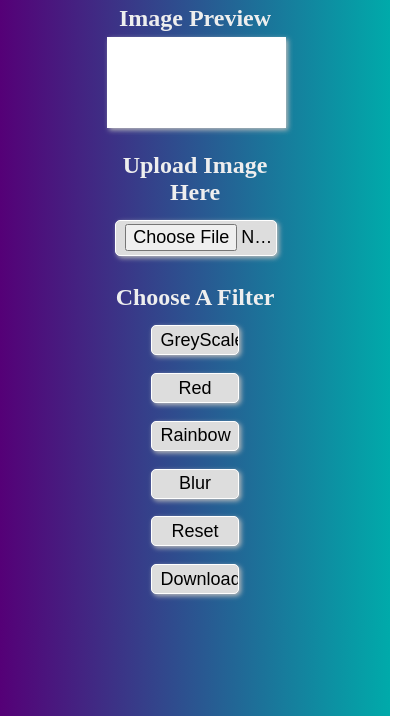
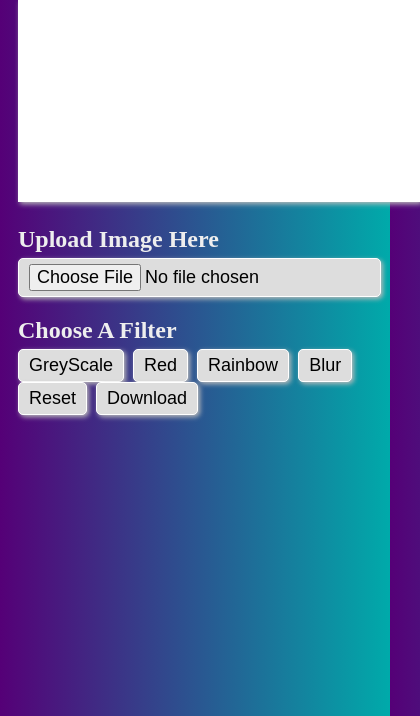
Before and after one commit to UnekwuMartha/Online-Image-Filter, a plain HTML site: page index.html in a window 390 px wide. Shown: the part 128-844 px from the top of the page, 420 px wide, since content can reach past the window. Drawn offline with Linux system fonts and the light colour scheme.

Commit message:
included viewport meta tag to make page responsive

```diff
--- a/index.html
+++ b/index.html
@@ -2,6 +2,7 @@
 <html lang="en" >
 <head>
   <meta charset="UTF-8">
+  <meta name="viewport" content="width=device-width, initial-scale=1.0">
   <title>CodePen - Online Image Filter</title>
   <link rel="stylesheet" href="./style.css">
 
--- a/style.css
+++ b/style.css
@@ -34,12 +34,12 @@ h2, h1 {
   margin-bottom: 5px;
 }
 
-@media only screen and (max-width: 600px) {
+@media (max-width: 360px) {
 
 
   .container {
     text-align: center;
-    width: 50%;
+    width: 80%;
     margin: auto;
     padding-left: 5% 10%;
   }
```
